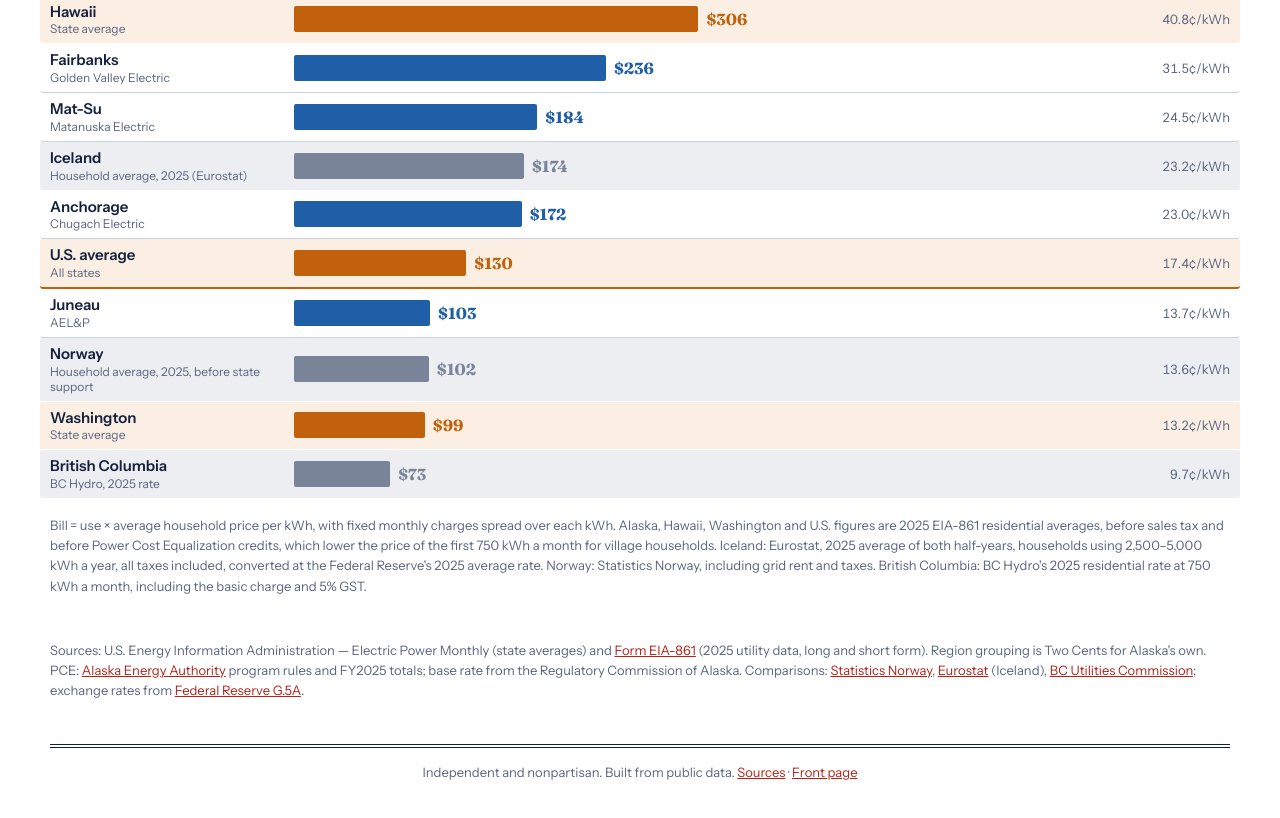
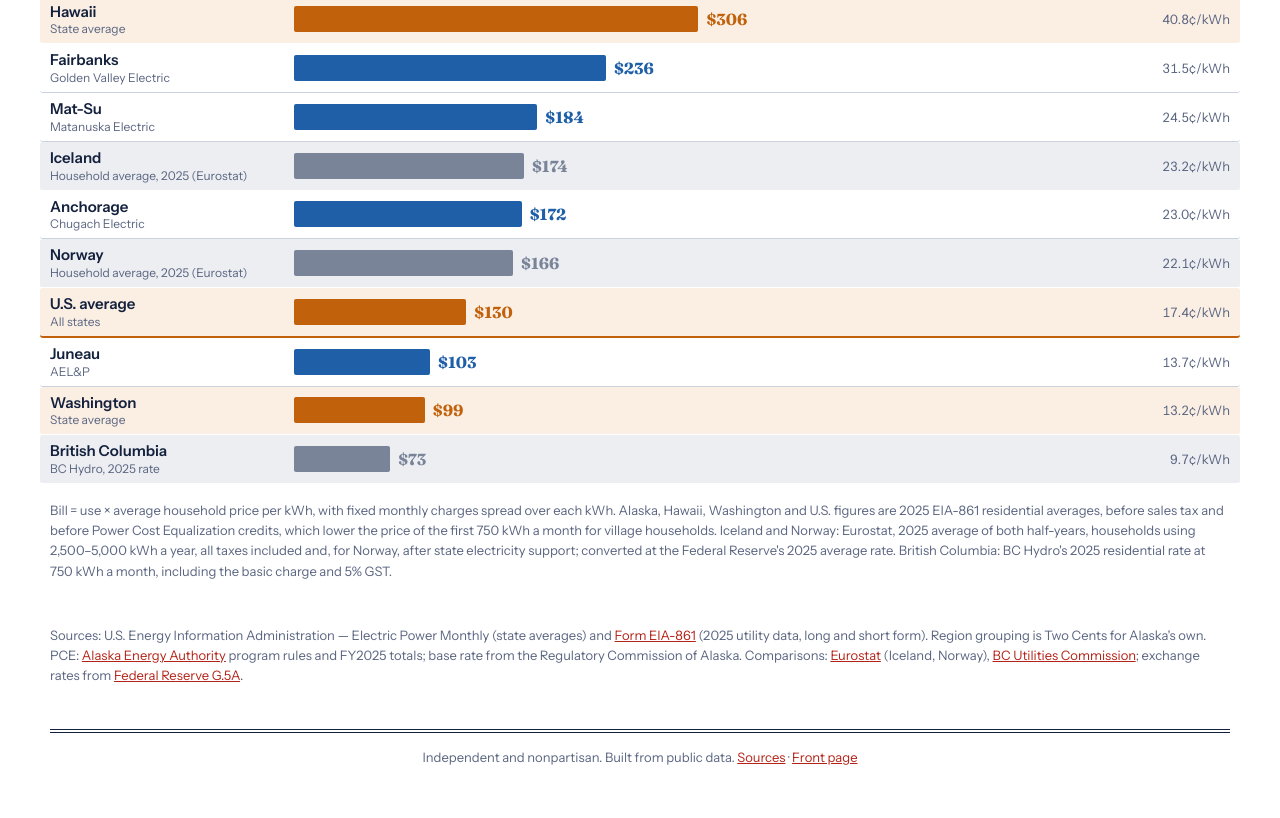
Before and after one commit to sg23234/twocentsforalaska, a plain HTML site: page site/electricity/index.html in a window 1280 px wide. Shown: the part 4907-5725 px from the top of the page. Drawn offline with Linux system fonts and the light colour scheme.

Commit message:
Household comparison: Norway from Eurostat (same source and basis as Iceland)
Co-Authored-By: Claude Opus 5.5 <noreply@anthropic.com>
Claude-Session: https://claude.ai/code/session_01PQbnMZEZbZzpNaXSAyXRFV

```diff
--- a/site/electricity/index.html
+++ b/site/electricity/index.html
@@ -375,10 +375,10 @@ window.SNAPSHOT = {"energy":{"series":{"AK-ALL":{"dates":["2001-01-01","2001-02-
     sel.addEventListener('change', calc); $('c-pce').addEventListener('change', calc); $('things').addEventListener('input', calc); calc();
     // ----- household comparison -----
     // Outside the U.S.: 2025 household prices including taxes and grid charges,
-    // converted at Federal Reserve 2025 average exchange rates (NOK 10.3852, CAD 1.3973 per USD, USD 1.1306 per EUR).
+    // converted at Federal Reserve 2025 average exchange rates (CAD 1.3973 per USD, USD 1.1306 per EUR).
     const ABROAD = [
       {l: 'Iceland', d: 'Household average, 2025 (Eurostat)', v: 23.2},
-      {l: 'Norway', d: 'Household average, 2025, before state support', v: 13.6},
+      {l: 'Norway', d: 'Household average, 2025 (Eurostat)', v: 22.1},
       {l: 'British Columbia', d: 'BC Hydro, 2025 rate', v: 9.7},
     ];
     const PLACES = [  // one place for each part of Alaska
@@ -410,8 +410,8 @@ window.SNAPSHOT = {"energy":{"series":{"AK-ALL":{"dates":["2001-01-01","2001-02-
       });
     }
     cmp();
-    $('ladnote').textContent = `Bill = use × average household price per kWh, with fixed monthly charges spread over each kWh. Alaska, Hawaii, Washington and U.S. figures are ${Y} EIA-861 residential averages, before sales tax and before Power Cost Equalization credits, which lower the price of the first 750 kWh a month for village households. Iceland: Eurostat, 2025 average of both half-years, households using 2,500–5,000 kWh a year, all taxes included, converted at the Federal Reserve's 2025 average rate. Norway: Statistics Norway, including grid rent and taxes. British Columbia: BC Hydro's 2025 residential rate at 750 kWh a month, including the basic charge and 5% GST.`;
-    $('src').innerHTML = `Sources: U.S. Energy Information Administration — Electric Power Monthly (state averages) and <a href="https://www.eia.gov/electricity/data/eia861/">Form EIA-861</a> (${Y} utility data, long and short form). Region grouping is Two Cents for Alaska's own. PCE: <a href="https://www.akenergyauthority.org/What-We-Do/Power-Cost-Equalization">Alaska Energy Authority</a> program rules and FY2025 totals; base rate from the Regulatory Commission of Alaska. Comparisons: <a href="https://www.ssb.no/en/energi-og-industri/energi/statistikk/elektrisitetspriser">Statistics Norway</a>, <a href="https://ec.europa.eu/eurostat/databrowser/view/nrg_pc_204/default/table">Eurostat</a> (Iceland), <a href="https://www.bcuc.com/WhatWeDo/ResidentialEnergyRates">BC Utilities Commission</a>; exchange rates from <a href="https://www.federalreserve.gov/releases/g5a/">Federal Reserve G.5A</a>.`;
+    $('ladnote').textContent = `Bill = use × average household price per kWh, with fixed monthly charges spread over each kWh. Alaska, Hawaii, Washington and U.S. figures are ${Y} EIA-861 residential averages, before sales tax and before Power Cost Equalization credits, which lower the price of the first 750 kWh a month for village households. Iceland and Norway: Eurostat, 2025 average of both half-years, households using 2,500–5,000 kWh a year, all taxes included and, for Norway, after state electricity support; converted at the Federal Reserve's 2025 average rate. British Columbia: BC Hydro's 2025 residential rate at 750 kWh a month, including the basic charge and 5% GST.`;
+    $('src').innerHTML = `Sources: U.S. Energy Information Administration — Electric Power Monthly (state averages) and <a href="https://www.eia.gov/electricity/data/eia861/">Form EIA-861</a> (${Y} utility data, long and short form). Region grouping is Two Cents for Alaska's own. PCE: <a href="https://www.akenergyauthority.org/What-We-Do/Power-Cost-Equalization">Alaska Energy Authority</a> program rules and FY2025 totals; base rate from the Regulatory Commission of Alaska. Comparisons: <a href="https://ec.europa.eu/eurostat/databrowser/view/nrg_pc_204/default/table">Eurostat</a> (Iceland, Norway), <a href="https://www.bcuc.com/WhatWeDo/ResidentialEnergyRates">BC Utilities Commission</a>; exchange rates from <a href="https://www.federalreserve.gov/releases/g5a/">Federal Reserve G.5A</a>.`;
   }
 
   // Calendar-year average price. Weighted by kWh sold when monthly sales are present
```
Also changed, not shown: site/sources/index.html (+1 -1 lines).
